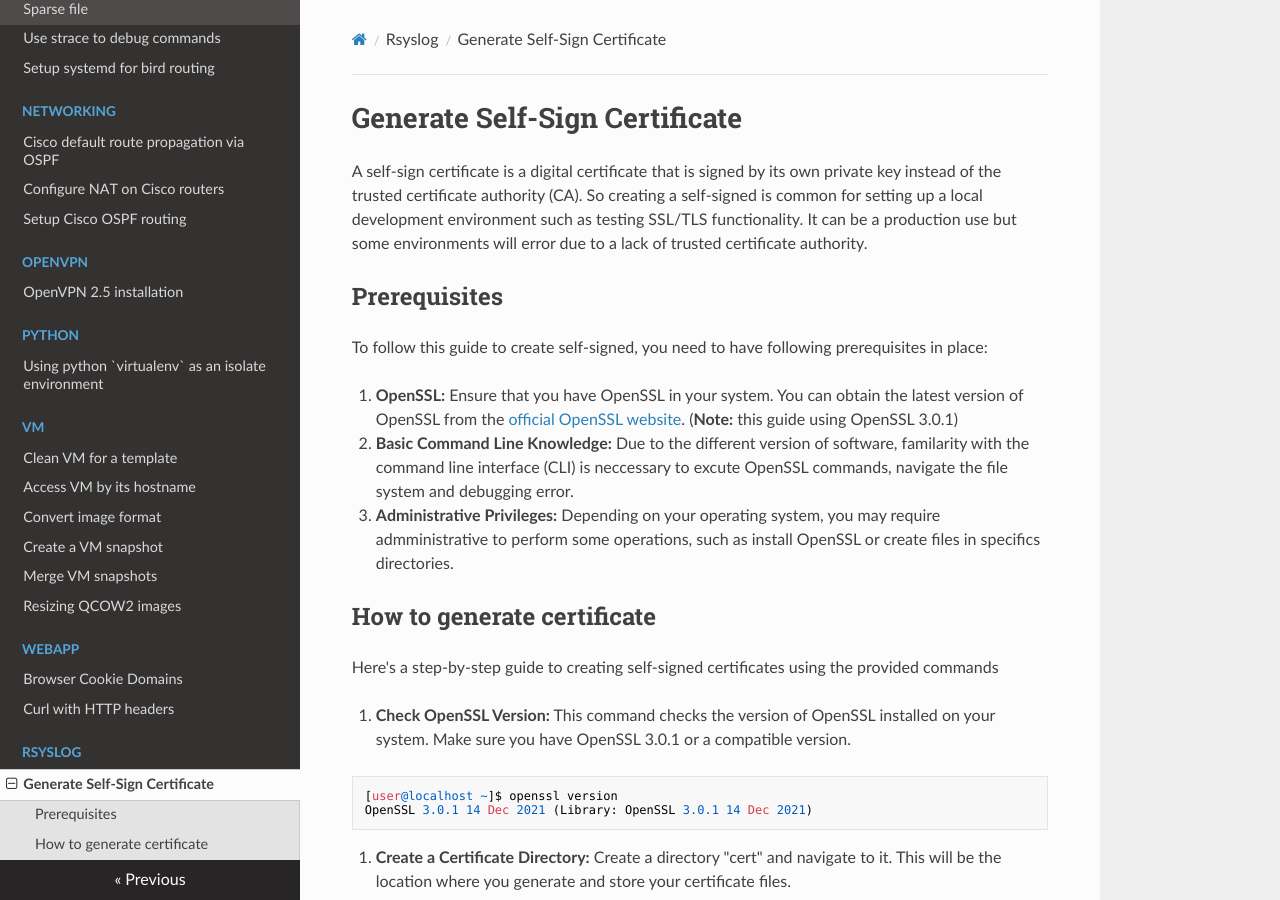
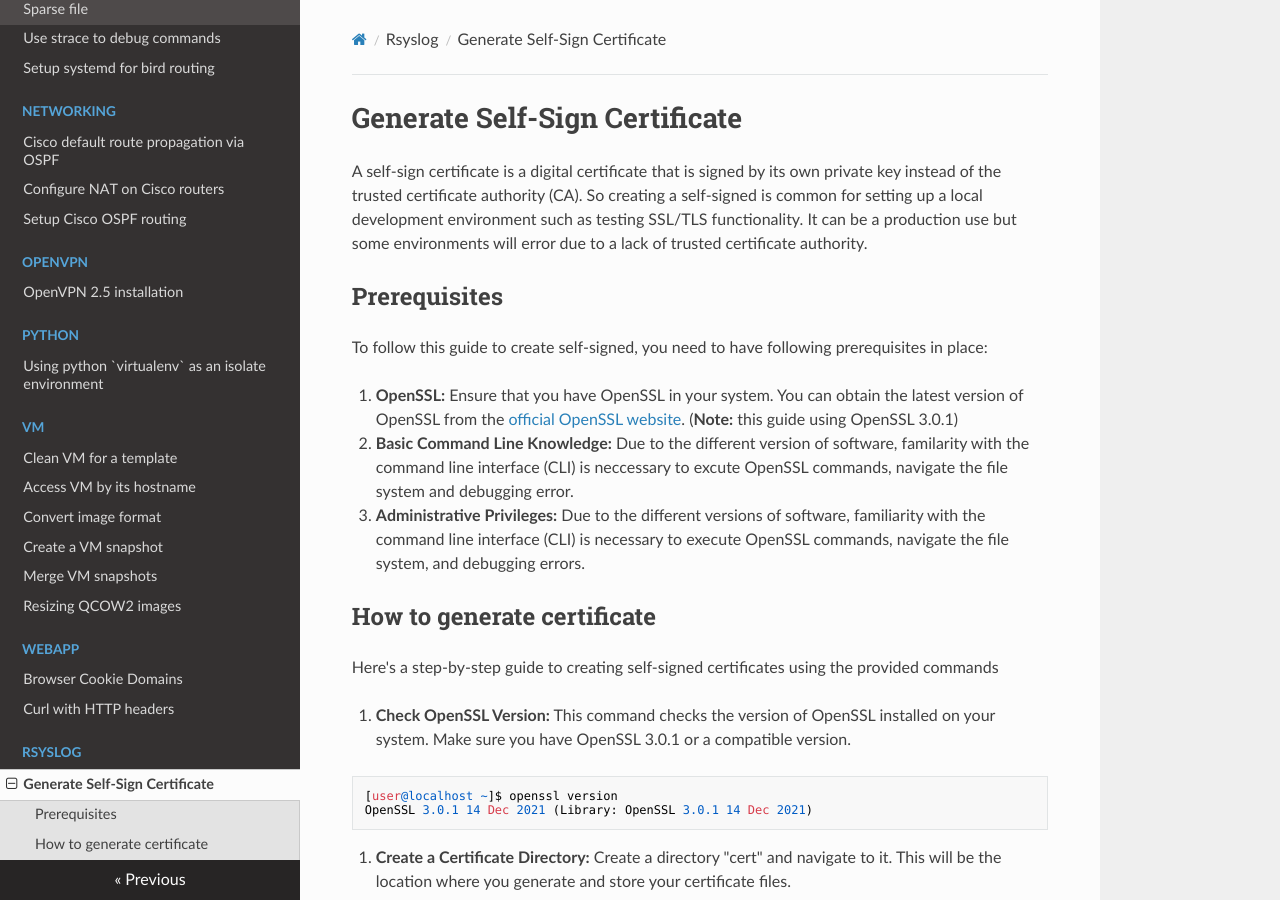
Before and after one commit to jitech-th/blog.jitech.co.th, an MkDocs documentation site: the page built from docs/rsyslog/gen-cert.md, in a window 1280 px wide and 900 px high. Built offline with MkDocs 1.6.1, drawn with Linux system fonts in a browser that asks for light colours; nearby versions of some CDN libraries.

Commit message:
Update gen-cert.md
fix wrong spelling

```diff
--- a/docs/rsyslog/gen-cert.md
+++ b/docs/rsyslog/gen-cert.md
@@ -7,7 +7,7 @@ To follow this guide to create self-signed, you need to have following prerequis
 
 2. **Basic Command Line Knowledge:** Due to the different version of software, familarity with the command line interface (CLI) is neccessary to excute OpenSSL commands, navigate the file system and debugging error.
 
-3. **Administrative Privileges:** Depending on your operating system, you may require admministrative to perform some operations, such as install OpenSSL or create files in specifics directories.
+3. **Administrative Privileges:** Due to the different versions of software, familiarity with the command line interface (CLI) is necessary to execute OpenSSL commands, navigate the file system, and debugging errors.
 
 ## How to generate certificate
 
```
